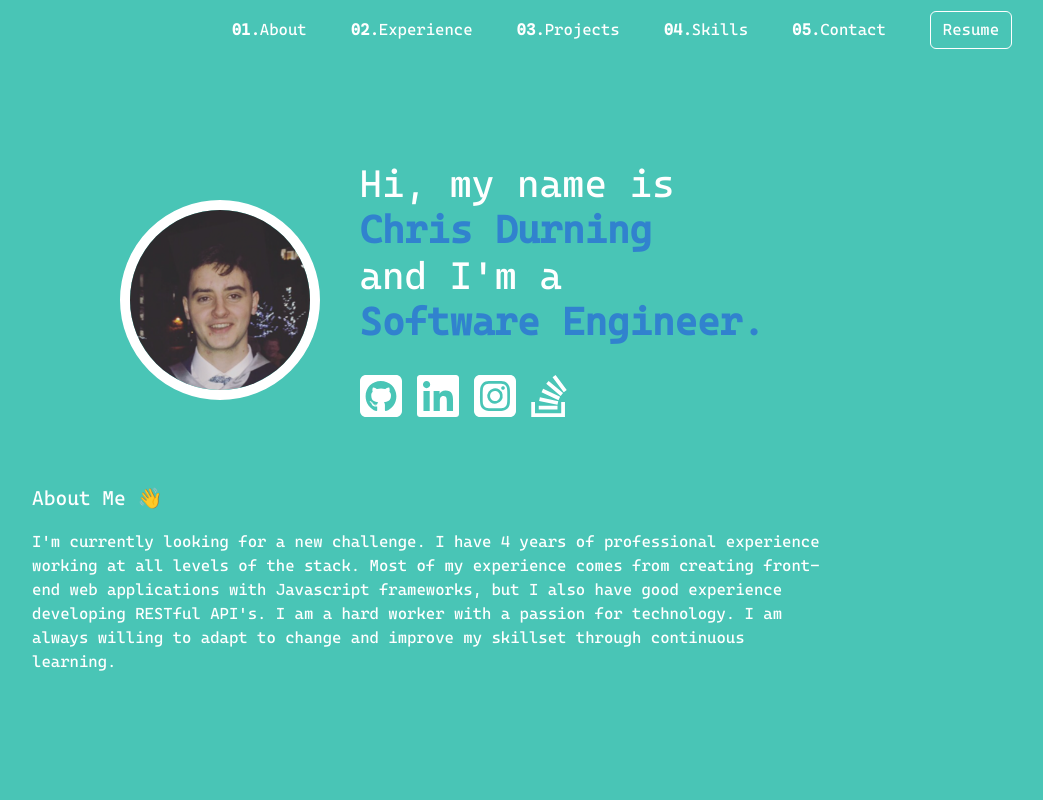
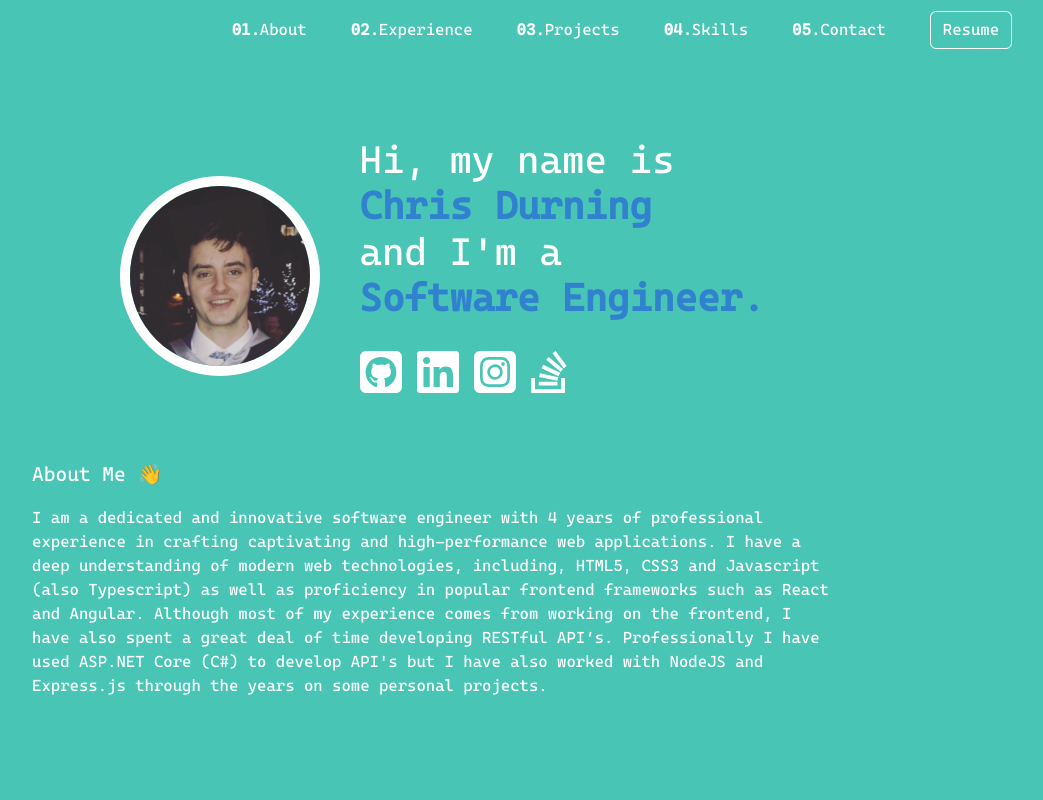
Before and after one commit to chrisdurning22/PortfolioV2, a React (Create React App) app: page / in a window 1280 px wide. Shown: the top 800 px of the page, without its empty margins (208-1251 px from the left). Built offline with nearby package versions, Linux system fonts and the light colour scheme.

Commit message:
small changes

```diff
--- a/public/index.html
+++ b/public/index.html
@@ -9,7 +9,10 @@
       name="description"
       content="Chris Durning Portfolio Site"
     />
-    <link rel="apple-touch-icon" href="%PUBLIC_URL%/profile-96.png" />
+    <link
+      rel="apple-touch-icon"
+      href="%PUBLIC_URL%/favicon.ico" />
+
     <!--
       manifest.json provides metadata used when your web app is installed on a
       user's mobile device or desktop. See https://developers.google.com/web/fundamentals/web-app-manifest/
--- a/src/App.tsx
+++ b/src/App.tsx
@@ -3,7 +3,7 @@ import Home from './components/Home/Home';
 import { useState } from 'react';
 import { ToastContainer } from 'react-toastify';
 import { Button } from 'react-bootstrap';
-import CV from '../src/assets/shared/ChrisDurning2023CV.pdf'
+import CV from '../src/assets/shared/ChrisDurningCV2023Sept.pdf'
 
 const App = () => {
   const [navVisible, setNavVisible] = useState(false);
--- a/src/components/About/About.tsx
+++ b/src/components/About/About.tsx
@@ -7,13 +7,7 @@ const About: FC<AboutProps> = () => (
     <div className="section-child">
       <h3>About Me &#128075;</h3>
       <p>
-        I'm currently looking for a new challenge. I have 4 years of professional experience
-        working at all levels of the stack. Most of my experience comes
-        from creating front-end web applications with Javascript frameworks,
-        but I also have good experience developing RESTful API's. I am a
-        hard worker with a passion for technology. I am always willing to
-        adapt to change and improve my skillset through continuous
-        learning.
+      I am a dedicated and innovative software engineer with 4 years of professional experience in crafting captivating and high-performance web applications. I have a deep understanding of modern web technologies, including, HTML5, CSS3 and Javascript (also Typescript) as well as proficiency in popular frontend frameworks such as React and Angular. Although most of my experience comes from working on the frontend, I have also spent a great deal of time developing RESTful API’s. Professionally I have used ASP.NET Core (C#) to develop API's but I have also worked with NodeJS and Express.js through the years on some personal projects.
       </p>
     </div>
   </section>
```
Also changed, not shown: 2 other files (tests, documents, lock files or other folders).
